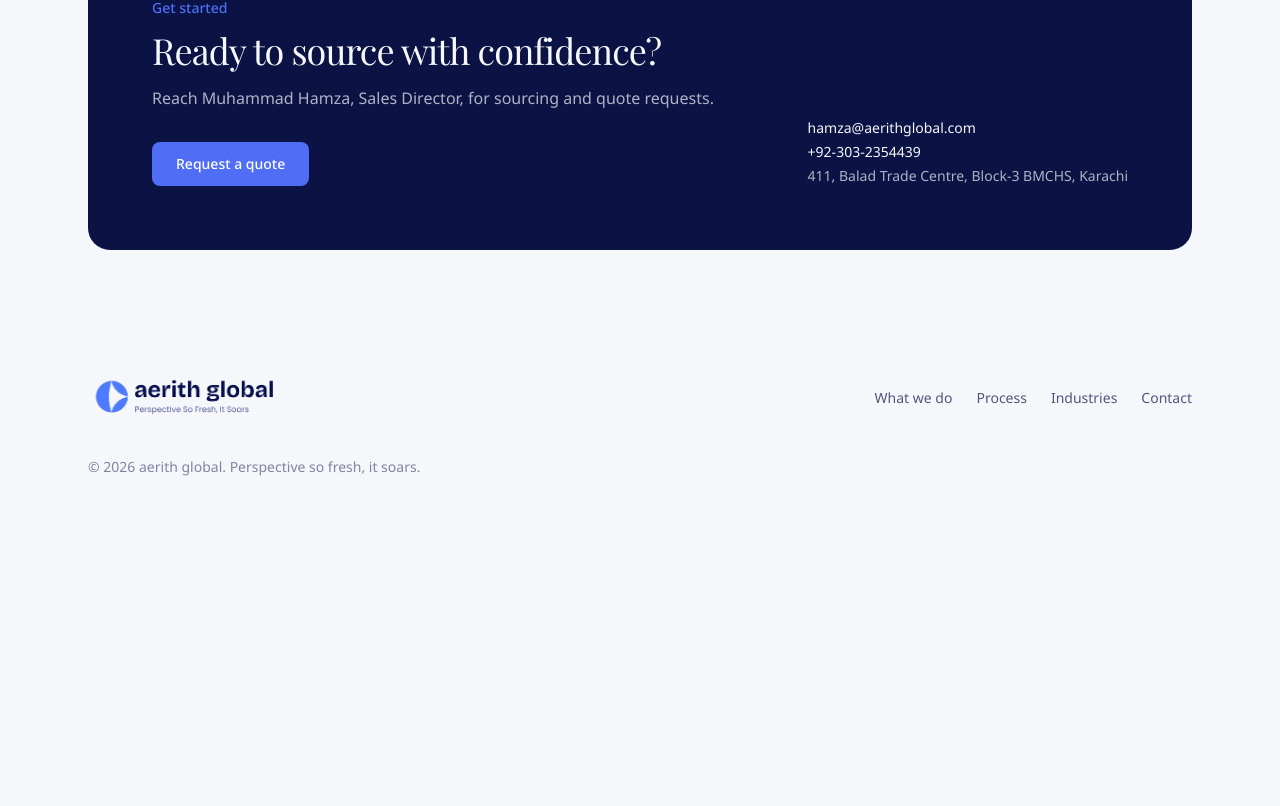
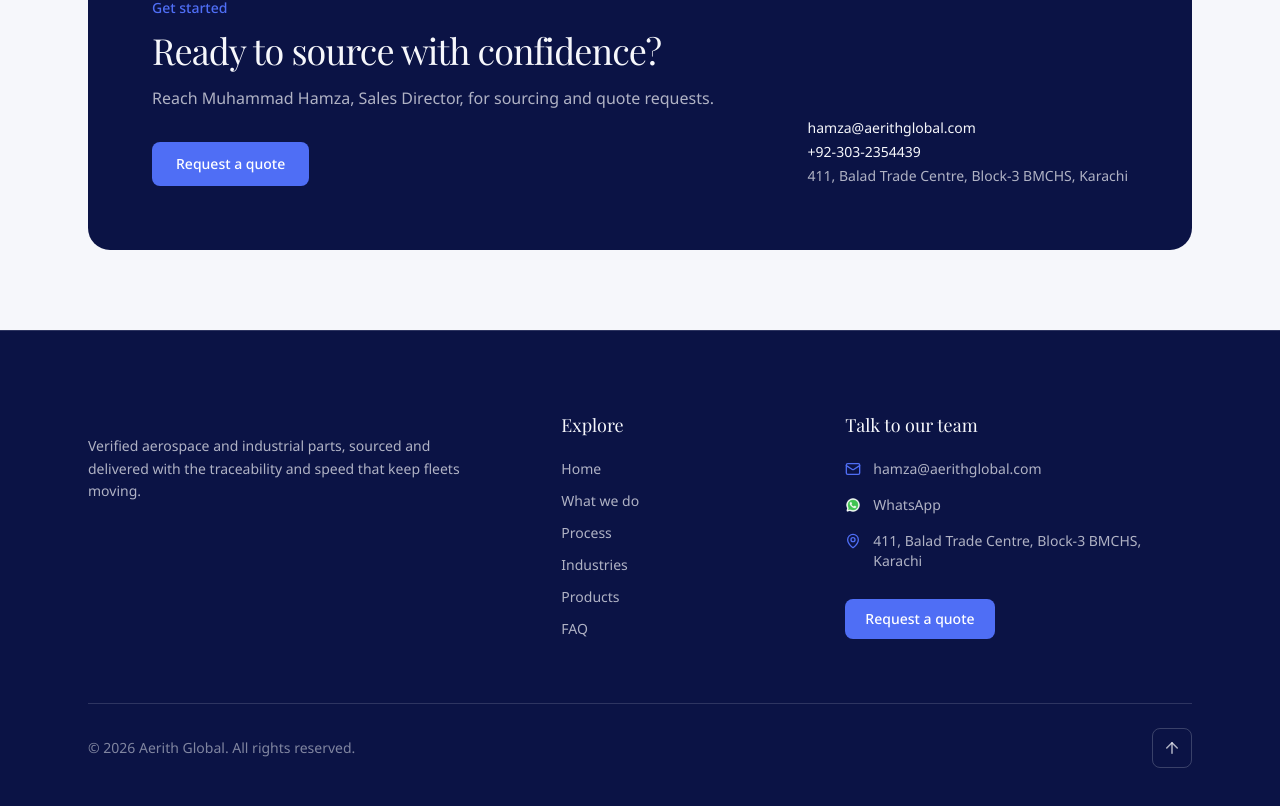
Before and after one commit to 0vai5/Aerith-Global, a Next.js app: page / in a window 1280 px wide. Shown: the part 4025-4831 px from the top of the page. Before the commit the page ends 4542 px from the top, so only its background shows below. Built offline with nearby package versions, Linux system fonts and the light colour scheme; a web font is replaced by a local one.

Commit message:
feat: enhance Footer component with new layout and contact options; update import statement

```diff
--- a/components/Footer.tsx
+++ b/components/Footer.tsx
@@ -1,41 +1,140 @@
+"use client";
+
+import React from "react";
+import { ArrowUp, Mail, MapPin } from "lucide-react";
 import Image from "next/image";
 import Link from "next/link";
 
-const links = [
-  { label: "What we do", href: "#pillars" },
-  { label: "Process", href: "#process" },
-  { label: "Industries", href: "#industries" },
-  { label: "Contact", href: "#contact" },
-];
+const Footer: React.FC = () => {
+  const scrollToTop = () => {
+    window.scrollTo({ top: 0, behavior: "smooth" });
+  };
 
-export function Footer() {
   return (
-    <footer className="border-t border-border/20 bg-background text-foreground">
-      <div className="mx-auto max-w-6xl px-6 py-10">
-        <div className="flex flex-col gap-8 md:flex-row md:items-center md:justify-between">
-          <Image
-            src="/aerith-icon.png"
-            alt="Aerith Global"
-            width={200}
-            height={200}
-          />
-          <nav className="flex flex-wrap gap-6 text-sm text-foreground/70">
-            {links.map((link) => (
-              <Link
-                key={link.href}
-                href={link.href}
-                className="transition-colors hover:text-foreground"
-              >
-                {link.label}
-              </Link>
-            ))}
+    <footer className="relative z-20 border-t border-background/15 bg-foreground text-background">
+      <div className="mx-auto max-w-6xl px-6 py-16 md:py-20">
+        <div className="grid gap-12 md:grid-cols-12 md:gap-8">
+          <div className="md:col-span-5">
+            <p className="mt-6 max-w-sm text-sm leading-relaxed text-background/70">
+              Verified aerospace and industrial parts, sourced and delivered
+              with the traceability and speed that keep fleets moving.
+            </p>
+          </div>
+
+          <nav className="md:col-span-3" aria-label="Footer navigation">
+            <h2 className="font-heading text-lg">Explore</h2>
+            <ul className="mt-5 space-y-3 text-sm text-background/70">
+              <li>
+                <Link href="/" className="transition-colors hover:text-primary">
+                  Home
+                </Link>
+              </li>
+              <li>
+                <Link
+                  href="/#pillars"
+                  className="transition-colors hover:text-primary"
+                >
+                  What we do
+                </Link>
+              </li>
+              <li>
+                <Link
+                  href="/#process"
+                  className="transition-colors hover:text-primary"
+                >
+                  Process
+                </Link>
+              </li>
+              <li>
+                <Link
+                  href="/#industries"
+                  className="transition-colors hover:text-primary"
+                >
+                  Industries
+                </Link>
+              </li>
+              <li>
+                <Link
+                  href="/#products"
+                  className="transition-colors hover:text-primary"
+                >
+                  Products
+                </Link>
+              </li>
+              <li>
+                <Link
+                  href="/#faq"
+                  className="transition-colors hover:text-primary"
+                >
+                  FAQ
+                </Link>
+              </li>
+            </ul>
           </nav>
+
+          <div className="md:col-span-4">
+            <h2 className="font-heading text-lg">Talk to our team</h2>
+            <ul className="mt-5 space-y-4 text-sm text-background/70">
+              <li>
+                <a
+                  href="mailto:hamza@aerithglobal.com"
+                  className="flex items-center gap-3 transition-colors hover:text-primary"
+                >
+                  <Mail size={16} className="text-primary" aria-hidden="true" />
+                  hamza@aerithglobal.com
+                </a>
+              </li>
+              <li>
+                <a
+                  href="https://wa.me/923032354439"
+                  target="_blank"
+                  rel="noopener noreferrer"
+                  aria-label="Chat with Aerith Global on WhatsApp"
+                  className="flex items-center gap-3 transition-colors hover:text-primary"
+                >
+                  <Image
+                    src="/whatsapp.png"
+                    alt=""
+                    width={16}
+                    height={16}
+                    className="rounded-sm"
+                  />
+                  WhatsApp
+                </a>
+              </li>
+              <li className="flex items-start gap-3">
+                <MapPin
+                  size={16}
+                  className="mt-0.5 shrink-0 text-primary"
+                  aria-hidden="true"
+                />
+                <span>411, Balad Trade Centre, Block-3 BMCHS, Karachi</span>
+              </li>
+            </ul>
+            <Link
+              href="/quote"
+              className="mt-7 inline-block rounded-md bg-primary px-5 py-2.5 text-sm font-medium text-primary-foreground transition-colors hover:bg-accent hover:text-accent-foreground"
+            >
+              Request a quote
+            </Link>
+          </div>
         </div>
-        <p className="mt-8 text-sm text-foreground/50">
-          © {new Date().getFullYear()} aerith global. Perspective so fresh,
-          it soars.
-        </p>
+
+        <div className="mt-16 flex flex-col items-center justify-between gap-4 border-t border-background/15 pt-6 text-sm text-background/50 md:flex-row">
+          <p>
+            © {new Date().getFullYear()} Aerith Global. All rights reserved.
+          </p>
+          <button
+            onClick={scrollToTop}
+            className="flex h-10 w-10 items-center justify-center rounded-md border border-background/20 text-background/70 transition-colors hover:border-primary hover:bg-primary hover:text-primary-foreground"
+            aria-label="Scroll to top"
+          >
+            <ArrowUp size={18} />
+          </button>
+        </div>
       </div>
     </footer>
   );
-}
+};
+
+export default Footer;
--- a/src/app/layout.tsx
+++ b/src/app/layout.tsx
@@ -8,7 +8,7 @@ import {
 import "./globals.css";
 import { cn } from "@/lib/utils";
 import { Navbar } from "@/components/Navbar";
-import { Footer } from "@/components/Footer";
+import Footer from "@/components/Footer";
 
 const playfairDisplayHeading = Playfair_Display({
   subsets: ["latin"],
```
Also changed, not shown: public/whatsapp.png (added).
